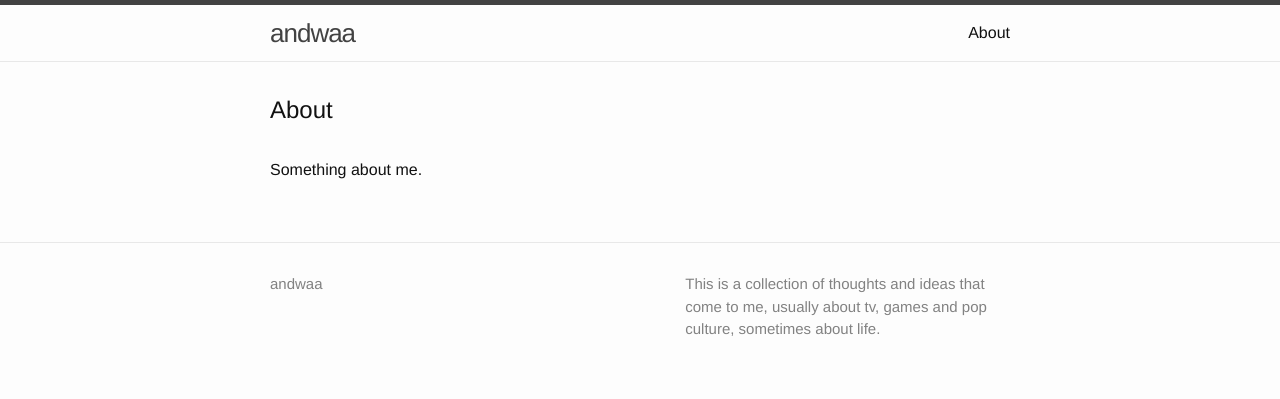
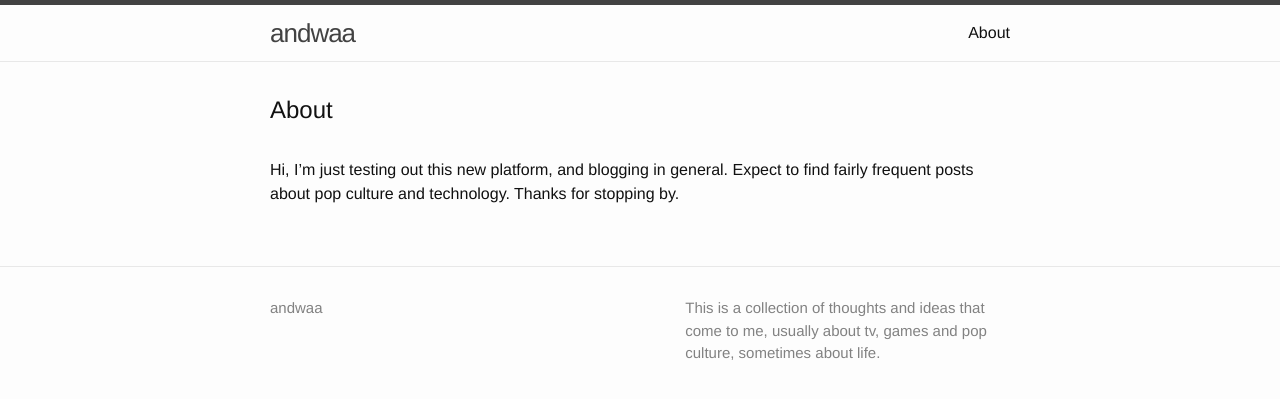
Before and after one commit to andwaa/web, a Jekyll site: the page built from about.md, in a window 1280 px wide. Shown: the top 399 px of the page. Built offline with Jekyll 4.4.1, drawn with Linux system fonts in a browser that asks for light colours.

Commit message:
Update about.md

```diff
--- a/about.md
+++ b/about.md
@@ -4,4 +4,6 @@ title: About
 permalink: /about/
 ---
 
-Something about me.
+Hi, I'm just testing out this new platform, and blogging in general.
+Expect to find fairly frequent posts about pop culture and technology.
+Thanks for stopping by.
```
